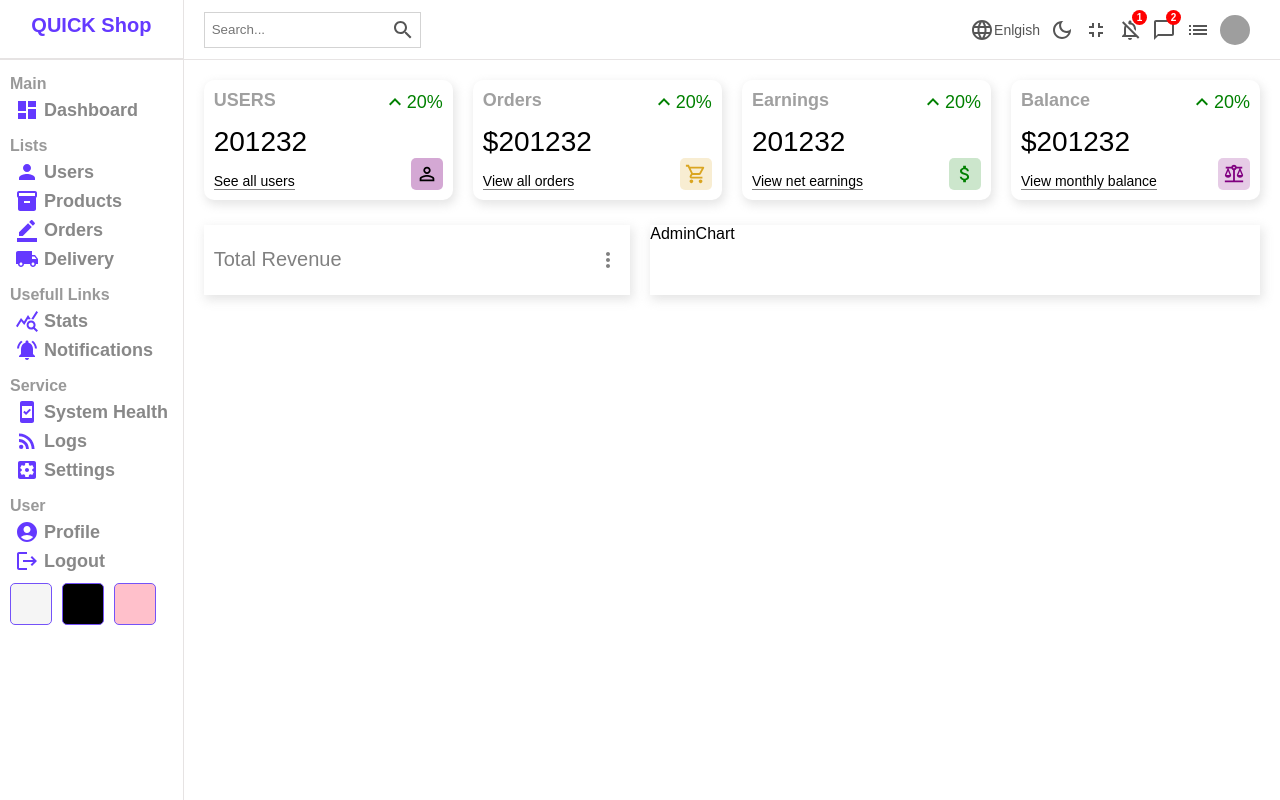
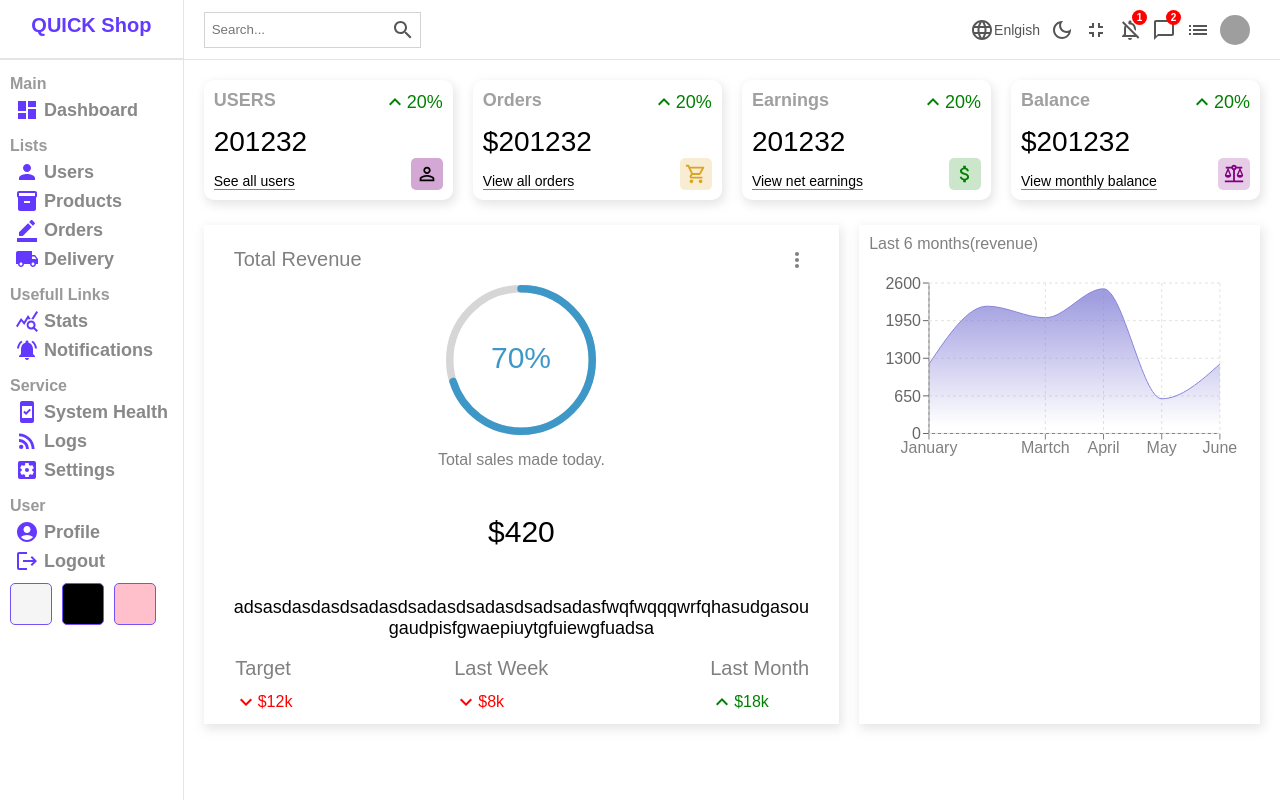
Before and after one commit to Christouu/quickShop, a React (Create React App) app in the folder client/: page /admin in a window 1280 px wide. Built offline with nearby package versions, Linux system fonts and the light colour scheme; grey boxes are pictures that could not be loaded.

Commit message:
added featured component and a chart component

```diff
--- a/client/package.json
+++ b/client/package.json
@@ -20,10 +20,12 @@
     "axios": "^0.27.2",
     "material-ui-chip-input": "^1.1.0",
     "react": "^18.2.0",
+    "react-circular-progressbar": "^2.1.0",
     "react-dom": "^18.2.0",
     "react-redux": "^8.0.2",
     "react-router-dom": "^6.3.0",
     "react-scripts": "5.0.1",
+    "recharts": "^2.1.12",
     "redux": "^4.2.0",
     "redux-persist": "^6.0.0",
     "styled-components": "^5.3.5",
--- a/client/src/components/adminChart/AdminChart.jsx
+++ /dev/null
@@ -1,10 +0,0 @@
-import { Container } from "./AdminChart.styles"
-
-
-const AdminChart = () => {
-  return (
-    <Container>AdminChart</Container>
-  )
-}
-
-export default AdminChart
--- a/client/src/components/adminChart/AdminChart.styles.ts
+++ b/client/src/components/adminChart/AdminChart.styles.ts
@@ -4,4 +4,10 @@ export const Container = styled.div`
   flex: 3;
   -webkit-box-shadow: 2px 4px 10px 1px rgba(0, 0, 0, 0.47);
   box-shadow: 2px 4px 10px 1px rgba(201, 201, 201, 0.47);
+  padding: 10px;
+  color: gray;
 `;
+
+export const Title = styled.div`
+  margin-bottom: 20px;
+`;
--- /dev/null
+++ b/client/src/components/adminChart/AdminChart.tsx
@@ -0,0 +1,60 @@
+import { Container, Title } from "./AdminChart.styles";
+import {
+  AreaChart,
+  Area,
+  XAxis,
+  YAxis,
+  CartesianGrid,
+  Tooltip,
+  ResponsiveContainer,
+} from "recharts";
+
+interface Props {
+  aspect: number;
+  title: string;
+}
+
+const AdminChart: React.FC<Props> = ({ aspect, title }) => {
+  const data = [
+    { name: "January", Total: 1200 },
+    { name: "February", Total: 2200 },
+    { name: "Martch", Total: 2000 },
+    { name: "April", Total: 2500 },
+    { name: "May", Total: 600 },
+    { name: "June", Total: 1200 },
+  ];
+
+  return (
+    <Container>
+      <Title>{title}</Title>
+      <ResponsiveContainer width="100%" aspect={aspect}>
+        <AreaChart
+          width={730}
+          height={250}
+          data={data}
+          margin={{ top: 10, right: 30, left: 0, bottom: 0 }}
+        >
+          <defs>
+            <linearGradient id="total" x1="0" y1="0" x2="0" y2="1">
+              <stop offset="5%" stopColor="#8884d8" stopOpacity={0.8} />
+              <stop offset="95%" stopColor="#8884d8" stopOpacity={0} />
+            </linearGradient>
+          </defs>
+          <XAxis dataKey="name" stroke="gray" />
+          <YAxis />
+          <CartesianGrid strokeDasharray="3 3" stroke="rgb(228,225,225)" />
+          <Tooltip />
+          <Area
+            type="monotone"
+            dataKey="Total"
+            stroke="#8884d8"
+            fillOpacity={1}
+            fill="url(#total)"
+          />
+        </AreaChart>
+      </ResponsiveContainer>
+    </Container>
+  );
+};
+
+export default AdminChart;
--- a/client/src/components/adminFeatured/AdminFeatured.styles.ts
+++ b/client/src/components/adminFeatured/AdminFeatured.styles.ts
@@ -1,10 +1,14 @@
 import styled from "styled-components";
 
+interface Props {
+  arrow: string;
+}
+
 export const Container = styled.div`
-  flex: 2;
+  flex: 1;
   -webkit-box-shadow: 2px 4px 10px 1px rgba(0, 0, 0, 0.47);
   box-shadow: 2px 4px 10px 1px rgba(201, 201, 201, 0.47);
-  padding: 10px;
+  padding: 10px 30px;
 `;
 
 export const Top = styled.div`
@@ -19,4 +23,55 @@ export const H1 = styled.h1`
   font-weight: 500;
 `;
 
-export const Bottom = styled.div``;
+export const Bottom = styled.div`
+  display: flex;
+
+  flex-direction: column;
+  align-items: center;
+  justify-content: center;
+`;
+
+export const FeaturedChart = styled.div`
+  width: 150px;
+  height: 150px;
+`;
+
+export const Title = styled.p`
+  font-weight: 500;
+  color: gray;
+`;
+
+export const Amount = styled.p`
+  font-size: 30px;
+`;
+
+export const Description = styled.p`
+  font-weight: 300;
+  font-size: 18px;
+  text-align: center;
+`;
+
+export const Summary = styled.div`
+  width: 100%;
+  display: flex;
+  align-items: center;
+  justify-content: space-between;
+`;
+
+export const Item = styled.div`
+  text-align: center;
+`;
+
+export const ItemTitle = styled.div`
+  font-size: 20px;
+  color: gray;
+`;
+
+export const ItemResult = styled.div`
+  display: flex;
+  align-items: center;
+  margin-top: 10px;
+  color: ${(props: Props) => (props.arrow === "positive" ? "green" : "red")};
+`;
+
+export const ResultAmount = styled.div``;
--- a/client/src/components/adminFeatured/AdminFeatured.tsx
+++ b/client/src/components/adminFeatured/AdminFeatured.tsx
@@ -1,6 +1,24 @@
-import { Bottom, Container, H1, Top } from "./AdminFeatured.styles";
+import {
+  Amount,
+  Bottom,
+  Container,
+  Description,
+  FeaturedChart,
+  H1,
+  Item,
+  ItemResult,
+  ItemTitle,
+  ResultAmount,
+  Summary,
+  Title,
+  Top,
+} from "./AdminFeatured.styles";
+import { CircularProgressbar } from "react-circular-progressbar";
+import "react-circular-progressbar/dist/styles.css";
 
 import MoreVertIcon from "@mui/icons-material/MoreVert";
+import KeyboardArrowUpIcon from "@mui/icons-material/KeyboardArrowUp";
+import KeyboardArrowDownIcon from "@mui/icons-material/KeyboardArrowDown";
 
 const AdminFeatured = () => {
   return (
@@ -9,7 +27,41 @@ const AdminFeatured = () => {
         <H1>Total Revenue</H1>
         <MoreVertIcon fontSize="medium" />
       </Top>
-      <Bottom></Bottom>
+      <Bottom>
+        <FeaturedChart>
+          <CircularProgressbar value={70} text="70%" strokeWidth={5} />
+        </FeaturedChart>
+        <Title>Total sales made today.</Title>
+        <Amount>$420</Amount>
+        <Description>
+          adsasdasdasdsadasdsadasdsadasdsadsadasfwqfwqqqwrfqhasudgasou
+          gaudpisfgwaepiuytgfuiewgfuadsa
+        </Description>
+
+        <Summary>
+          <Item>
+            <ItemTitle>Target</ItemTitle>
+            <ItemResult arrow="negative">
+              <KeyboardArrowDownIcon />
+              <ResultAmount>$12k</ResultAmount>
+            </ItemResult>
+          </Item>
+          <Item>
+            <ItemTitle>Last Week</ItemTitle>
+            <ItemResult arrow="negative">
+              <KeyboardArrowDownIcon />
+              <ResultAmount>$8k</ResultAmount>
+            </ItemResult>
+          </Item>
+          <Item>
+            <ItemTitle>Last Month</ItemTitle>
+            <ItemResult arrow="positive">
+              <KeyboardArrowUpIcon />
+              <ResultAmount>$18k</ResultAmount>
+            </ItemResult>
+          </Item>
+        </Summary>
+      </Bottom>
     </Container>
   );
 };
--- a/client/src/pages/Admin/Admin.tsx
+++ b/client/src/pages/Admin/Admin.tsx
@@ -19,7 +19,7 @@ const Admin = () => {
         </Widgets>
         <Charts>
           <AdminFeatured />
-          <AdminChart />
+          <AdminChart aspect={2 / 1} title={"Last 6 months(revenue)"} />
         </Charts>
       </HomeContainer>
     </Container>
```
Also changed, not shown: 1 other file (tests, documents, lock files or other folders).
